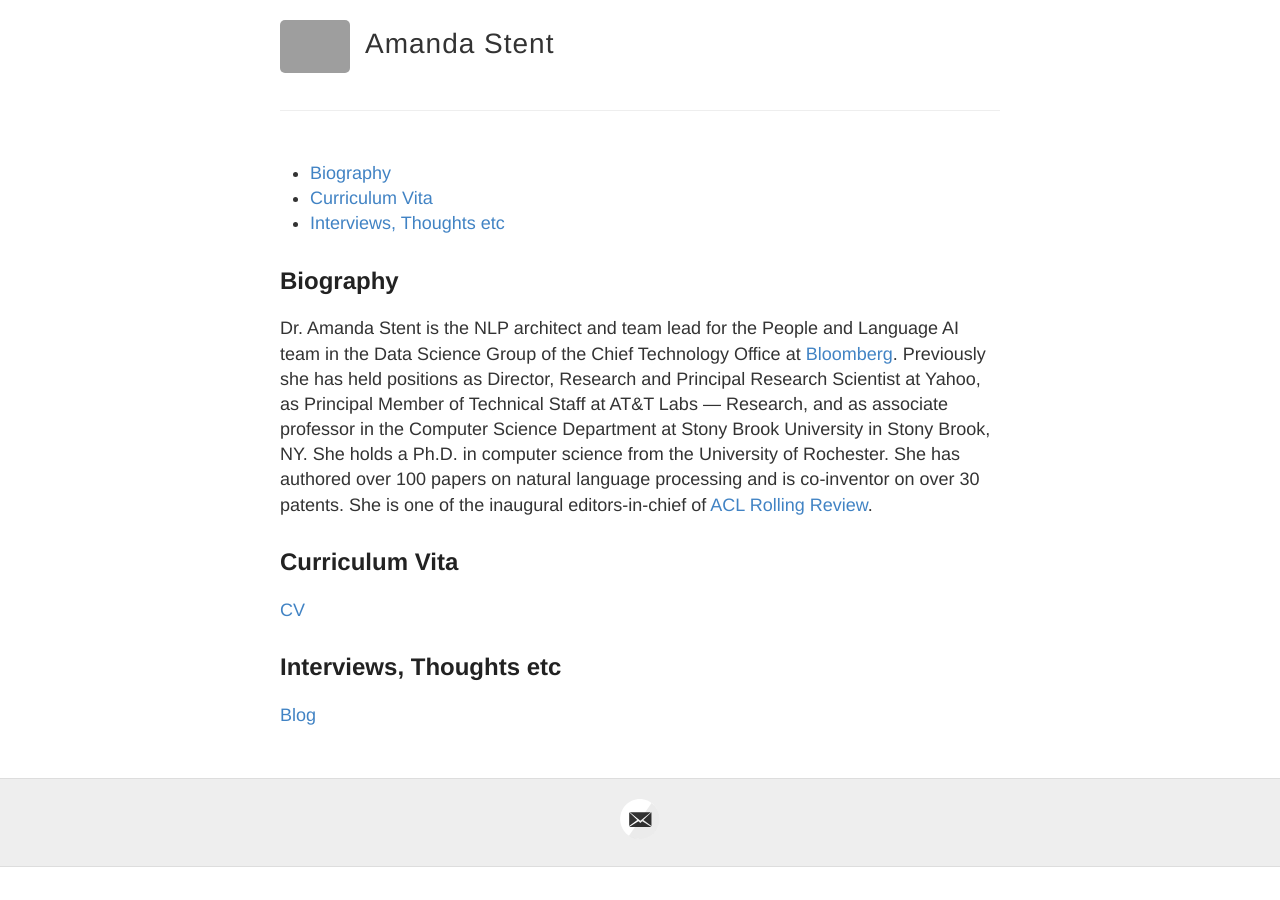
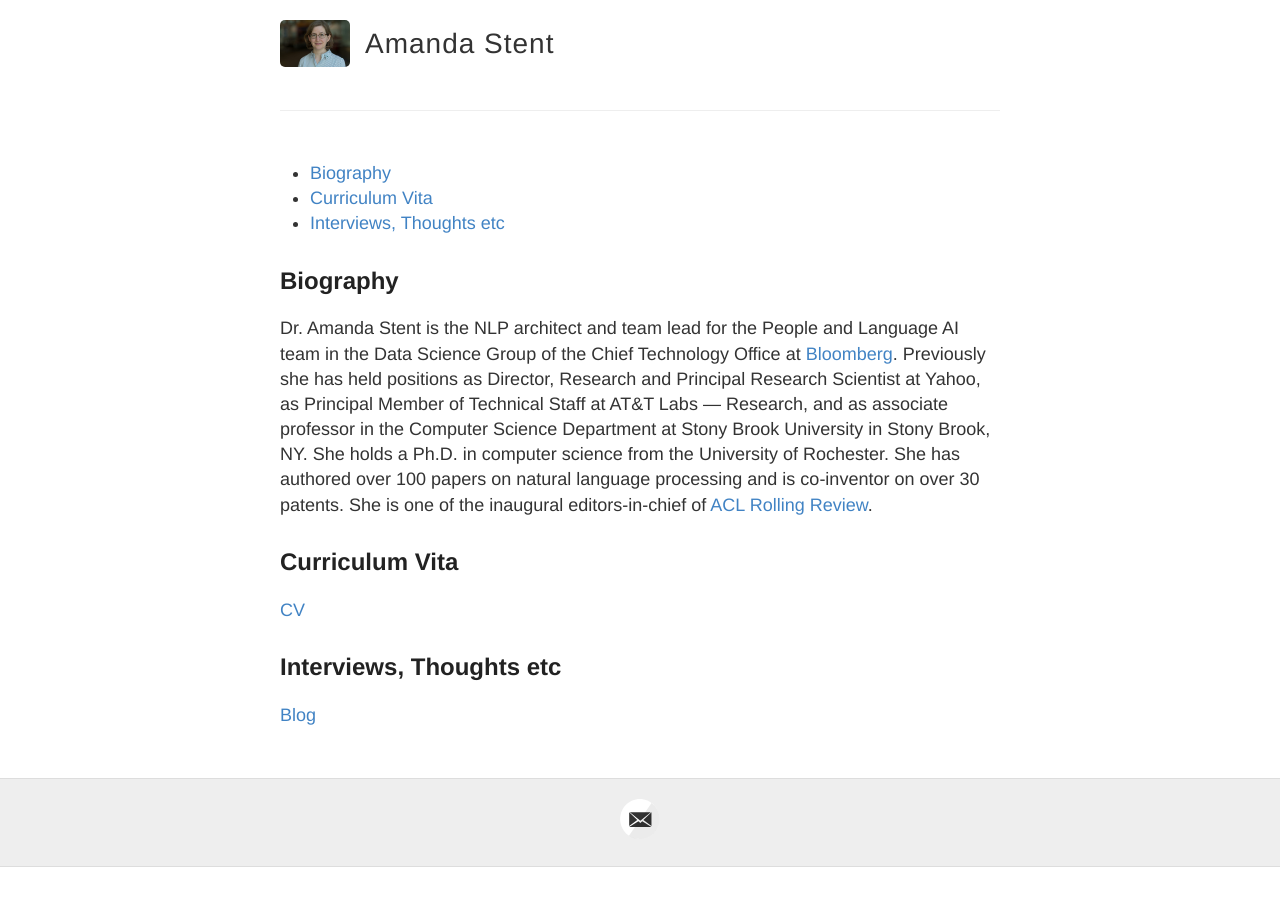
Before and after one commit to ajstent/ajstent.github.io, a Jekyll site: the page built from index.md, in a window 1280 px wide. Built offline with Jekyll 4.4.1, drawn with Linux system fonts in a browser that asks for light colours.

Commit message:
Update _config.yml

```diff
--- a/_config.yml
+++ b/_config.yml
@@ -9,7 +9,7 @@ name: Amanda Stent
 description:
 
 # URL of your avatar or profile pic (you could use your GitHub profile pic)
-avatar: https://ajstent.github.io/blob/master/images/Amanda-Stent-523A5582-select-1024x682.jpeg
+avatar: https://ajstent.github.io/images/Amanda-Stent-523A5582-select-1024x682.jpeg
 
 #
 # Flags below are optional
```
